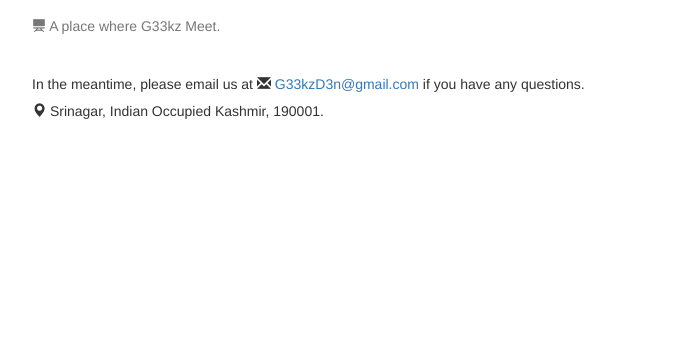
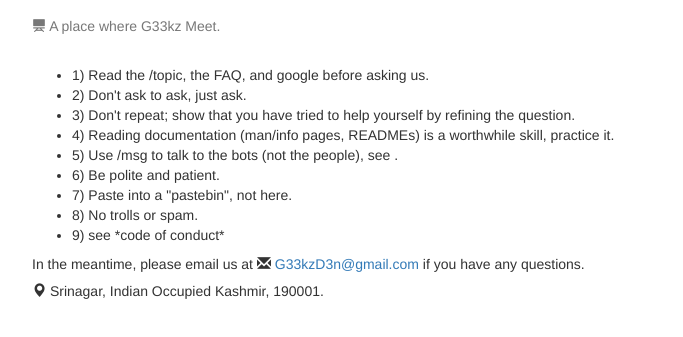
Before and after one commit to G33kzD3n/G33kzD3n.github.io, a plain HTML site: page index.html in a window 1280 px wide. Shown: the part 441-778 px from the top of the page, without its empty margins (233-916 px from the left). Drawn offline with nearby package versions, Linux system fonts and the light colour scheme.

Commit message:
Update index.html

```diff
--- a/index.html
+++ b/index.html
@@ -53,6 +53,17 @@
        			<h5>
        			<p class="text-muted"> <span class="glyphicon glyphicon-blackboard" aria-hidden="true"> </span>
                 A place where G33kz Meet.</h5></p><br>
+		<ul>
+			<li>1) Read the /topic, the FAQ, and google before asking us.</li>
+			<li>2) Don't ask to ask, just ask. </li>
+			<li>3) Don't repeat; show that you have tried to help yourself by refining the question.</li>
+			<li>4) Reading documentation (man/info pages, READMEs) is a worthwhile skill, practice it.</li>
+			<li>5) Use /msg to talk to the bots (not the people), see <msg>.</li>
+			<li>6) Be polite and patient.</li>
+			<li>7) Paste into a "pastebin", not here.</li>
+			<li>8) No trolls or spam.</li>
+			<li>9) see *code of conduct* </li>
+		</ul>
                 <h5><p>In the meantime, please email us at
                  <span class="glyphicon glyphicon-envelope" aria-hidden="true">
                  </span> <a href="mailto:G33kzD3n@gmail.com"> G33kzD3n@gmail.com</a> if you have any questions.
```
